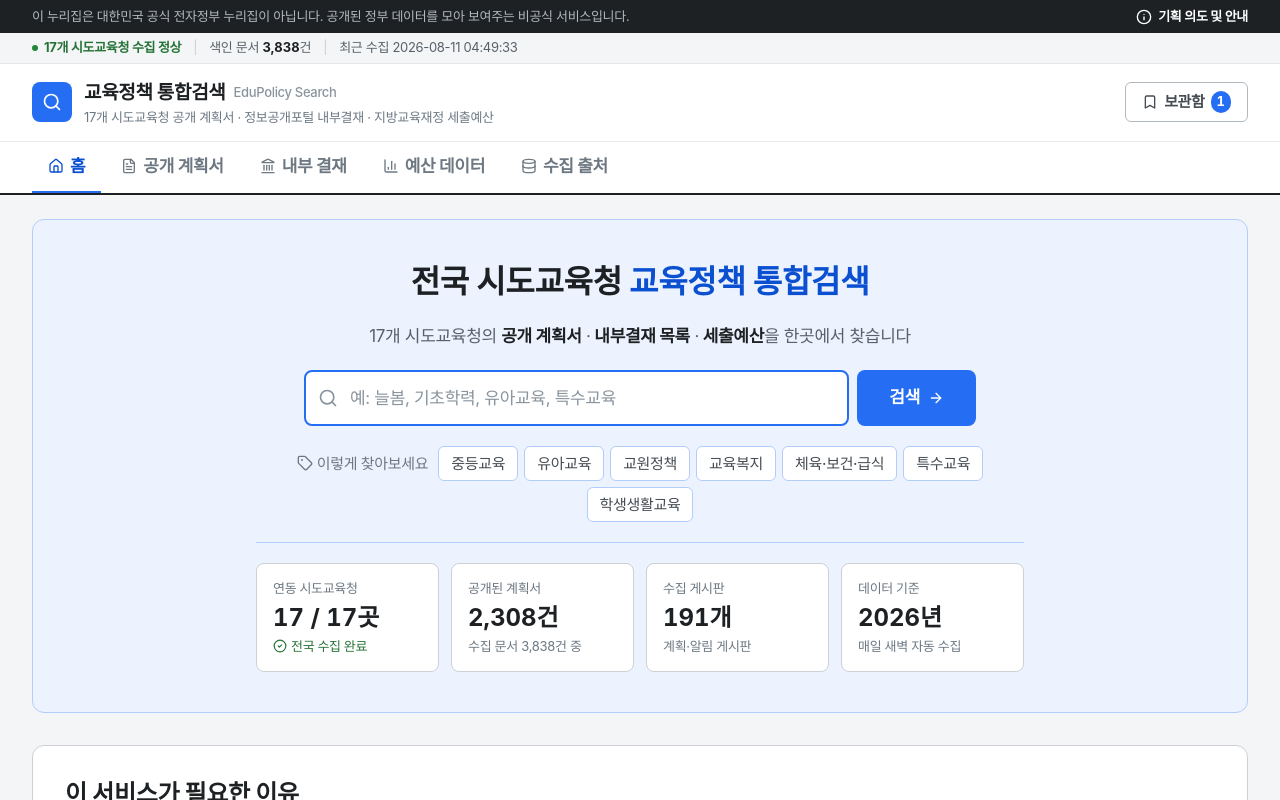
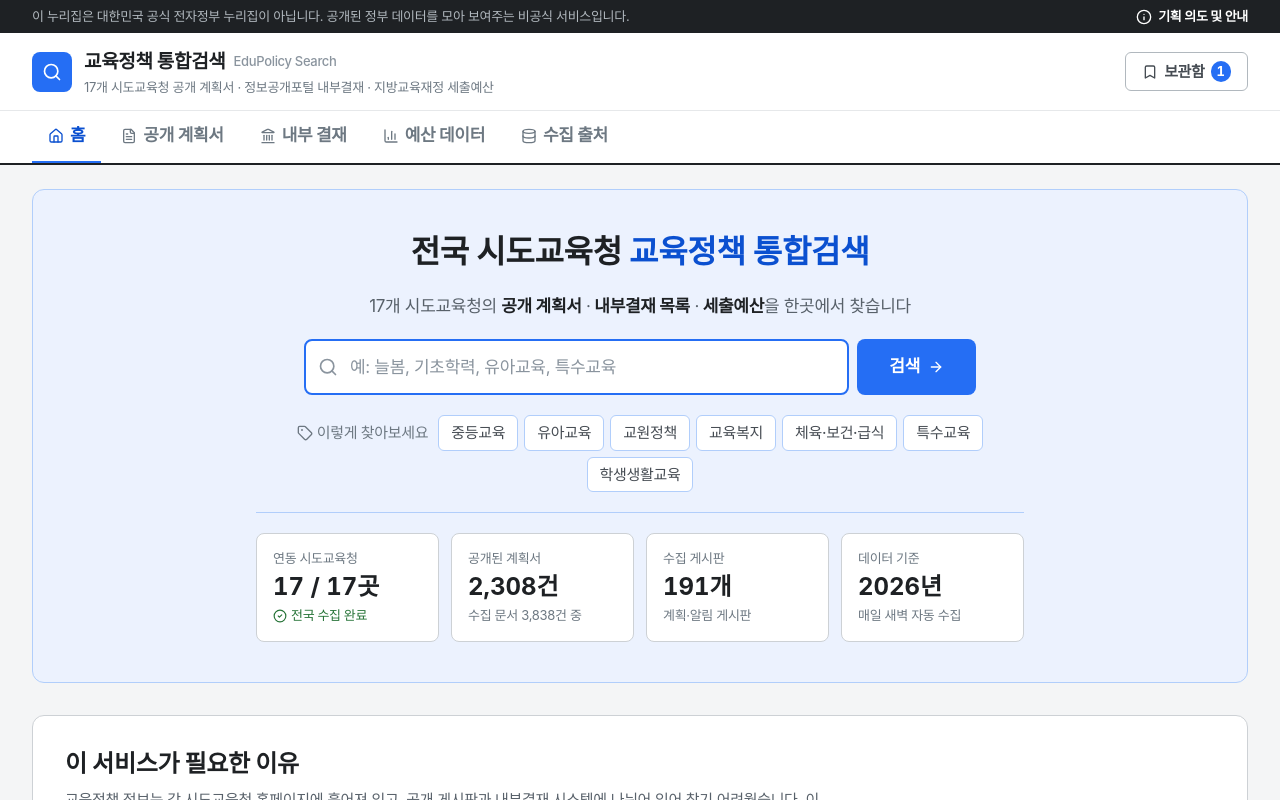
Before and after one commit to kain9012-bit/k-edu-policy, a React (Vite) app: page / in a window 1280 px wide. Shown: the top 800 px of the page. Built offline with nearby package versions, Linux system fonts and the light colour scheme; no server answers; a web font is replaced by a local one.

Commit message:
fix: 헤더의 수집 상태 줄 제거

```diff
--- a/src/App.tsx
+++ b/src/App.tsx
@@ -113,8 +113,6 @@ export default function App() {
         savedCount={savedDocIds.length}
         onOpenSavedModal={() => setShowSavedModal(true)}
         onOpenInfoModal={() => setShowInfoModal(true)}
-        generatedAt={documentsData.generated_at}
-        totalDocsCount={documentsData.count}
       />
 
       {/* Main Content Area */}
--- a/src/components/Header.tsx
+++ b/src/components/Header.tsx
@@ -8,8 +8,6 @@ interface HeaderProps {
   savedCount: number;
   onOpenSavedModal: () => void;
   onOpenInfoModal: () => void;
-  generatedAt?: string;
-  totalDocsCount?: number;
 }
 
 /** KRDS GNB: 아이콘 + 라벨, 선택 시 하단 밑줄 강조 */
@@ -27,8 +25,6 @@ export const Header: React.FC<HeaderProps> = ({
   savedCount,
   onOpenSavedModal,
   onOpenInfoModal,
-  generatedAt,
-  totalDocsCount = 3820,
 }) => {
   return (
     <header className="bg-white sticky top-0 z-30 border-b-2 border-slate-900">
@@ -47,26 +43,6 @@ export const Header: React.FC<HeaderProps> = ({
             <Info className="w-4 h-4" aria-hidden="true" />
             기획 의도 및 안내
           </button>
-        </div>
-      </div>
-
-      {/* ── 수집 상태 줄 ── */}
-      <div className="bg-slate-50 border-b border-slate-100">
-        <div className="max-w-7xl mx-auto px-4 sm:px-6 lg:px-8 py-1.5 flex flex-wrap items-center gap-x-3 gap-y-1 text-xs text-slate-600">
-          <span className="inline-flex items-center gap-1.5 font-bold text-emerald-600">
-            <span className="w-1.5 h-1.5 rounded-full bg-emerald-500" aria-hidden="true" />
-            17개 시도교육청 수집 정상
-          </span>
-          <span className="text-slate-200" aria-hidden="true">|</span>
-          <span>
-            색인 문서 <strong className="font-bold text-slate-900 tabular-nums">{totalDocsCount.toLocaleString()}</strong>건
-          </span>
-          {generatedAt && (
-            <>
-              <span className="hidden md:inline text-slate-200" aria-hidden="true">|</span>
-              <span className="hidden md:inline">최근 수집 {generatedAt}</span>
-            </>
-          )}
         </div>
       </div>
 
```
